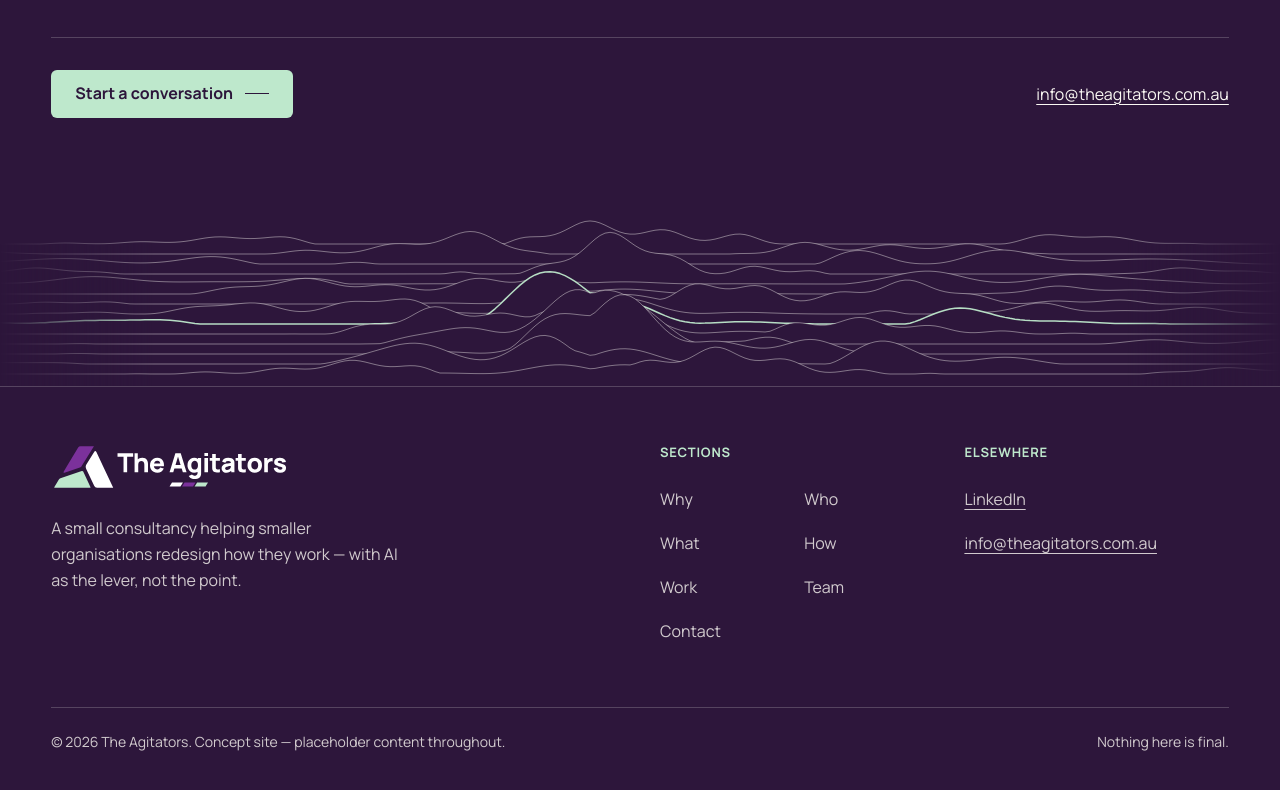
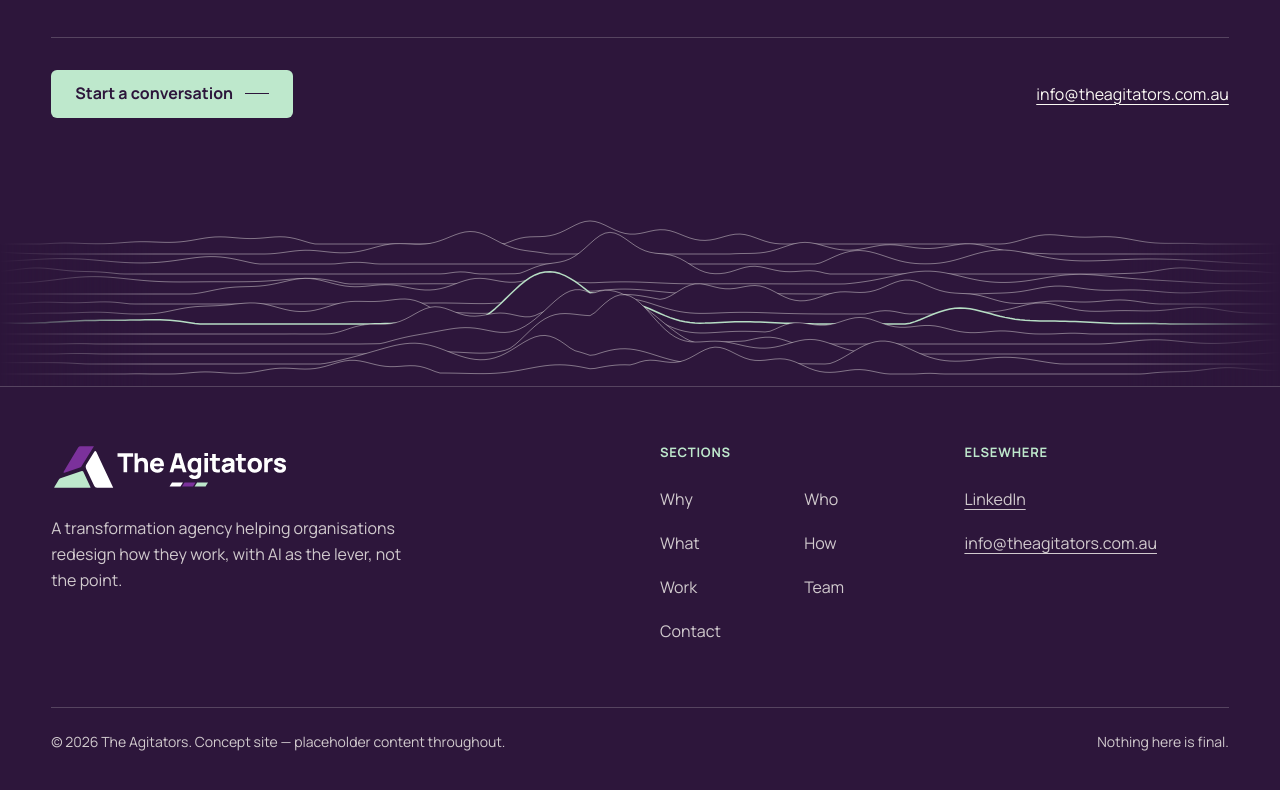
Before and after one commit to Suited78/theagitators, a Next.js app: page /work/creative-agency-ai-integration in a window 1280 px wide. Shown: the part 5376-6166 px from the top of the page. Built offline with nearby package versions, Linux system fonts and the light colour scheme.

Commit message:
Use agency wording in the footer tagline and README
Co-Authored-By: Claude Opus 5.5 <noreply@anthropic.com>
Claude-Session: https://claude.ai/code/session_01ToMb7PMuwWizzxoXCiExf4

```diff
--- a/src/content/site.ts
+++ b/src/content/site.ts
@@ -5,7 +5,7 @@ export const site = {
   name: "The Agitators",
   tagline: "Change is happening. Agitate accordingly.",
   positioningLine:
-    "A small consultancy helping smaller organisations redesign how they work — with AI as the lever, not the point.",
+    "A transformation agency helping organisations redesign how they work, with AI as the lever, not the point.",
   description:
     "The Agitators help creative, communications and media businesses turn AI-era disruption into practical advantage: clearer priorities, better workflows, stronger internal capability.",
   email: "info@theagitators.com.au",
```
Also changed, not shown: 1 other file (tests, documents, lock files or other folders).
